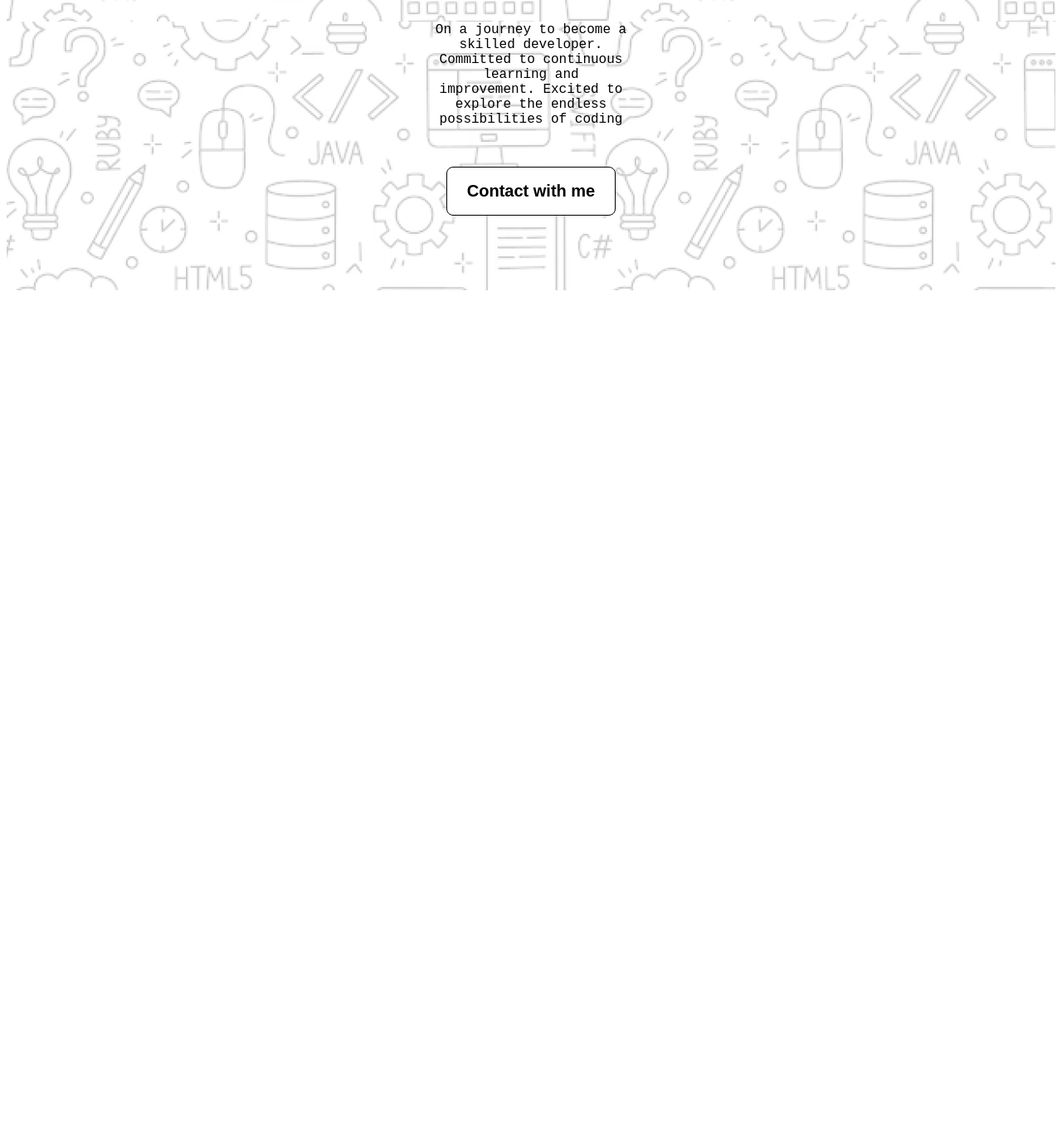
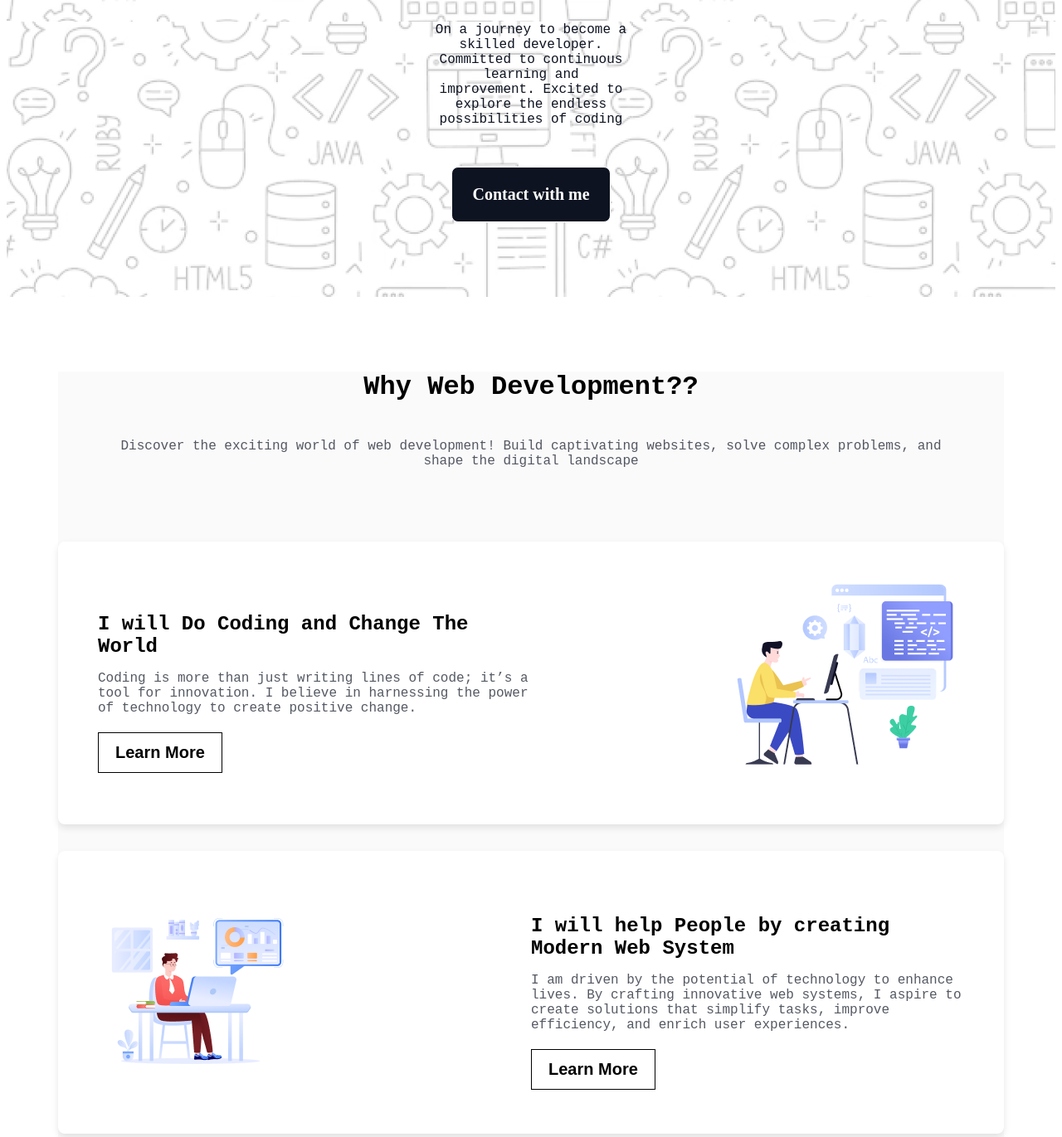
Before and after one commit to Rafi-Wazid/assignment-w-001, a plain HTML site: page index.html in a window 1280 px wide. Shown: the part 813-2184 px from the top of the page at 83% size. Before the commit the page ends 1171 px from the top, so only its background shows below. Drawn offline with Linux system fonts and the light colour scheme; a web font is replaced by a local one.

Commit message:
added Why Web Development?? section

```diff
--- a/index.html
+++ b/index.html
@@ -13,7 +13,7 @@
     <!-- nav section starts-->
     <nav>
         <h3 class="nav-tittle">Rafi.Wazid</h3>
-        <a href=""><button class="btn-primary">Download Resume</button></a>
+        <a href=""><button class="btn-download">Download Resume</button></a>
     </nav>
    <header class="header">
         <!-- banner section starts -->
@@ -21,10 +21,54 @@
             <img class="banner-profile-image" src="assets/Group.png" alt="">
             <div class="banner-content">
                 <h1 class="banner-tittle dark-1">"In the near future, I hope to become a Web Developer."</h1>
-                <p class="banner-description">On a journey to become a skilled developer. Committed to continuous learning and improvement. Excited to explore the endless possibilities of coding</p>
-                <a href=""><button class="btn-primary">Contact with me</button></a>
+                <p class="banner-description description-text ">On a journey to become a skilled developer. Committed to continuous learning and improvement. Excited to explore the endless possibilities of coding</p>
+                <a href=""><button class="btn-contact-me">Contact with me</button></a>
             </div>
         </div>
    </header>
+   <main>
+    <!-- Why Web Development?? section starts -->
+        <section class="web-dev-section">
+            <div class="web-dev-tittle-section">
+                <h2 class="web-dev-tittle">Why Web Development??</h2>
+                <p class="web-dev-description description-text">Discover the exciting world of web development! Build captivating websites, solve complex problems, and shape the digital landscape</p>
+            </div>
+            <div class="goals">
+                <div class="goal">
+                    <div class="goals-content">
+                    <h3>I will Do Coding and Change The World</h3>
+                    <p class="dark-2 ">Coding is more than just writing lines of code; it’s a tool for innovation. I believe in harnessing the power of technology to create positive change.</p>
+                    <a href=""><button class="btn-learn-more">Learn More</button></a>
+                    </div>
+                    <div class="goals-image">
+                        <img src="assets/Layer_1.png" alt="">
+                    </div>
+                </div>
+                <div class="goal reverse">
+                    <div class="goals-content">
+                        <h3>I will help People by creating Modern Web System</h3>
+                        <p class="dark-2">I am driven by the potential of technology to enhance lives. By crafting innovative web systems, I aspire to create solutions that simplify tasks, improve efficiency, and enrich user experiences.</p>
+                        <a href=""><button class="btn-learn-more">Learn More</button></a>
+                    </div>
+                        <div class="goals-image">
+                            <img src="assets/Group 3.png" alt="">
+                        </div>
+                </div>
+                <div class="goal">
+                    <div class="goals-content">
+                        <h3>I will Do Coding and Change The World</h3>
+                        <p class="dark-2">Coding is more than just writing lines of code; it’s a tool for innovation. I believe in harnessing the power of technology to create positive change.</p>
+                        <a href=""><button class="btn-learn-more">Learn More</button></a>
+                    </div>
+                    <div class="goals-image">
+                    <img src="assets/Group 4.png" alt="">
+                    </div>
+                </div>
+            </div>
+        </section>
+   </main>
+   <footer>
+
+   </footer>
 </body>
 </html>
--- a/styles/style.css
+++ b/styles/style.css
@@ -8,22 +8,21 @@
 
 /* shared styles */
 
-.btn-primary {
-    background-color: white;
-    font-weight: 600;
-    font-size: 20px;
-    padding: 17px 24px;
-    border-radius: 8px;
-    border: 1px solid;
-}
-
 
 .dark-1{
     color: #0D1321;
 }
 
 .dark-2 {
-    color: ;
+    color: #0D1321;
+    opacity: 70%;
+}
+
+
+.description-text {
+    font-size: 16px;
+    color: #0D1321;
+
 }
 
 
@@ -52,6 +51,16 @@ nav {
 }
 
 
+.btn-download {
+    background-color: white;
+    font-weight: 600;
+    font-size: 20px;
+    padding: 17px 24px;
+    border-radius: 8px;
+    border: 1px solid;
+}
+
+
 /* banner styles  */
 
 
@@ -66,11 +75,106 @@ nav {
     font-size: 48px;
 }
 
+
 .banner-description {
-    font-size: 16px;
     padding: 24px 73px 32px 73px;
 }
+
 
 .banner-profile-image {
     width: 240px;
 }
+
+
+.btn-contact-me {
+    color: white;
+    background-color: #0D1321;
+    font-weight: 600;
+    font-size: 20px;
+    padding: 21px 24px;
+    border-radius: 8px;
+    border: 1px solid;
+    font-family: "Azeret Mono";
+}
+
+/* web development section styles */
+
+.web-dev-section {
+    background-color: #fafafb;
+    max-width: 1140px;
+    margin: 90px auto;
+}
+
+.web-dev-tittle-section {
+    text-align: center;
+}
+
+.web-dev-tittle {
+    font-weight: 800;
+    font-size: 32px;
+    margin-bottom: 20px;
+}
+
+.web-dev-description {
+    font-size: 16px;
+    opacity: 70%;
+    margin: 0 auto 40px;
+    padding: 24px 47px 48px 47px;
+}
+
+.goals {
+    display: flex;
+    flex-direction: column;
+    gap: 32px;
+}
+
+.goal {
+    background-color: white;
+    box-shadow: 0 4px 8px rgba(0, 0, 0, 0.1);
+    border-radius: 8px;
+    display: flex;
+    justify-content: space-between;
+    align-items: center;
+    padding: 48px;
+}
+
+
+.goal.reverse {
+    flex-direction: row-reverse;
+}
+
+.goals-content {
+    max-width: 50%;
+    text-align: left;
+}
+
+.goals-content h3 {
+    font-weight: bold;
+    font-size: 24px;
+    margin-bottom: 10px;
+}
+
+.goals-content p {
+    font-size: 16px;
+    margin-bottom: 20px;
+}
+
+
+.goals-image {
+    max-width: 40%;
+    text-align: right;
+}
+
+.goals-image img {
+    max-width: 100%;
+}
+
+
+.btn-learn-more {
+    background-color: white;
+    font-weight: 600;
+    font-size: 20px;
+    padding: 12px 20px;
+    border-radius: 0px;
+    border: 1px solid;
+}
```
